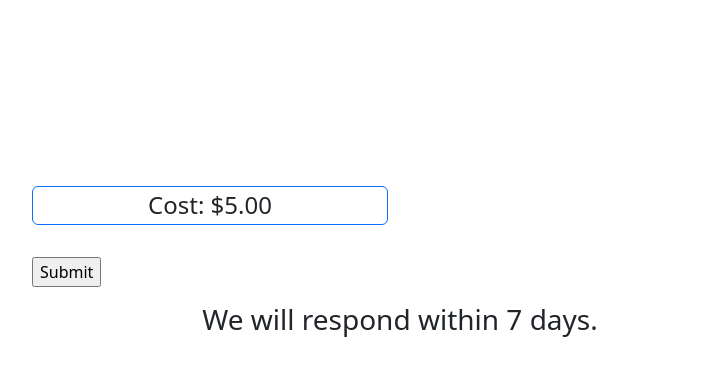
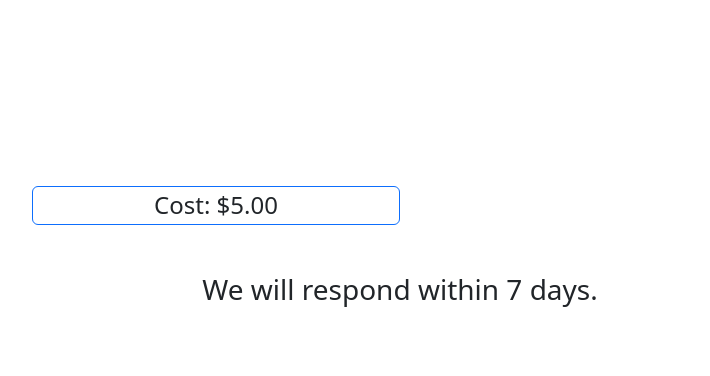
Before and after one commit to kingtor69/custom-mc-rooms, a plain HTML site: page payment.html in a window 1280 px wide. Shown: the part 358-734 px from the top of the page, without its empty margins (240-950 px from the left). Drawn offline with nearby package versions, Linux system fonts and the light colour scheme; a script that the page names is missing.

Commit message:
made submit button inactive until I get payment/recaptcha sorted

```diff
--- a/payment.html
+++ b/payment.html
@@ -38,6 +38,9 @@
 </head>
 
 <body>
+  <script>
+    alert("This site is still in testing and payments should not be made yet unless you are a developer and are testing the payments. Please come back soon.")
+  </script>
   <div class="container">
     <div class="row">
       <h1 class="text-center">Your Custom Minecraft Room:</h1>
@@ -100,15 +103,12 @@
               </div>
             </div>
             <div class="row">
-              <div class="col">
+              <form action="?" method="POST">
+                <div class="col-6">
                   <h4 class="text-center py-1 width-100 border border-primary rounded">Cost: $5.00</h4>
-                <form action="?" method="POST">
                   <div class="g-recaptcha" data-sitekey="6LdzcpAdAAAAAFTtvk4VPXSlGjXxQuVOEhthOYlt"></div>
                   <br/>
-                  <input type="submit" value="Submit">
-                </form>
-              </div>
-              <div class="col">
+                  <!-- <input type="submit" value="Submit"> -->
                   <div id="payment-buttons">
                     <div id="smart-button-container">
                       <div style="text-align: center;">
@@ -119,6 +119,7 @@
                   <script src="./paypal.js"></script>
                   </div>
                 </div>
+              </form>
             </div>
           <h3 class="text-center mt-3">We will respond within 7 days.</h3>
         </div>
```
Also changed, not shown: index.html (+2 -1 lines). Lines whose indentation alone changed are shown as unchanged.
